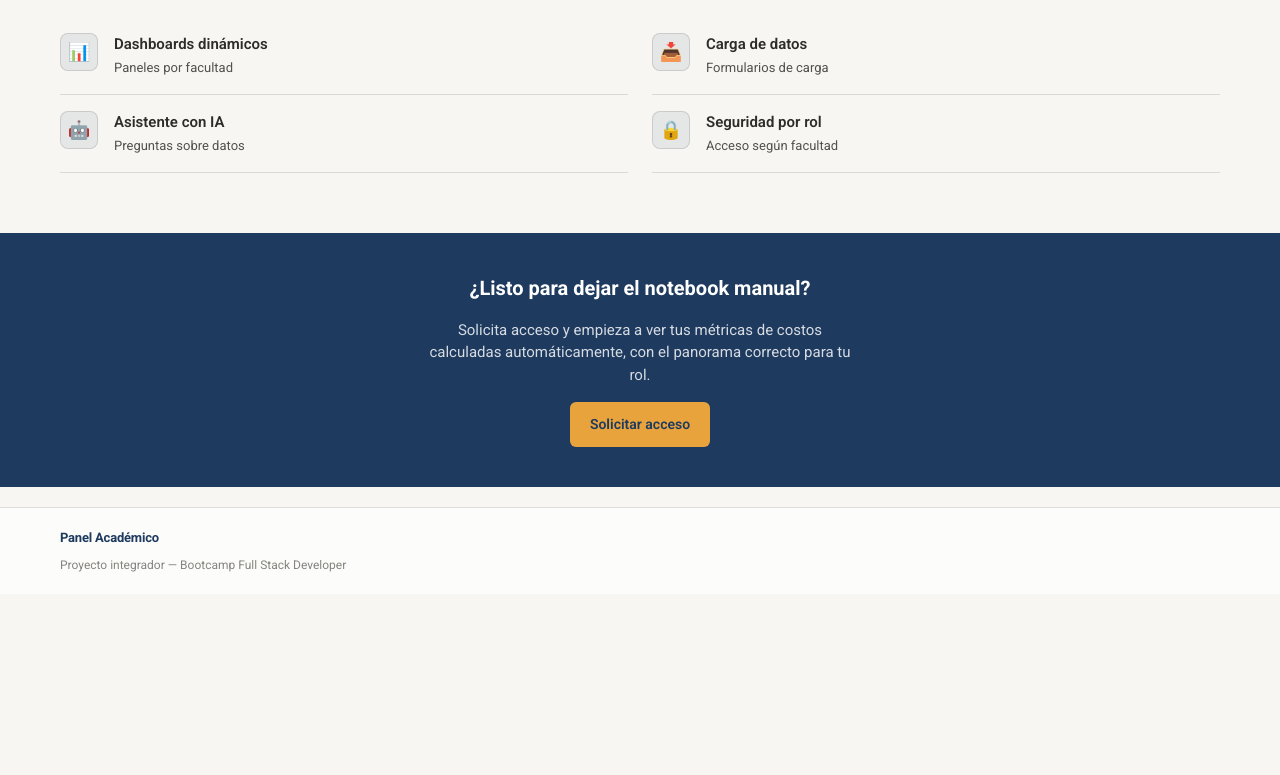
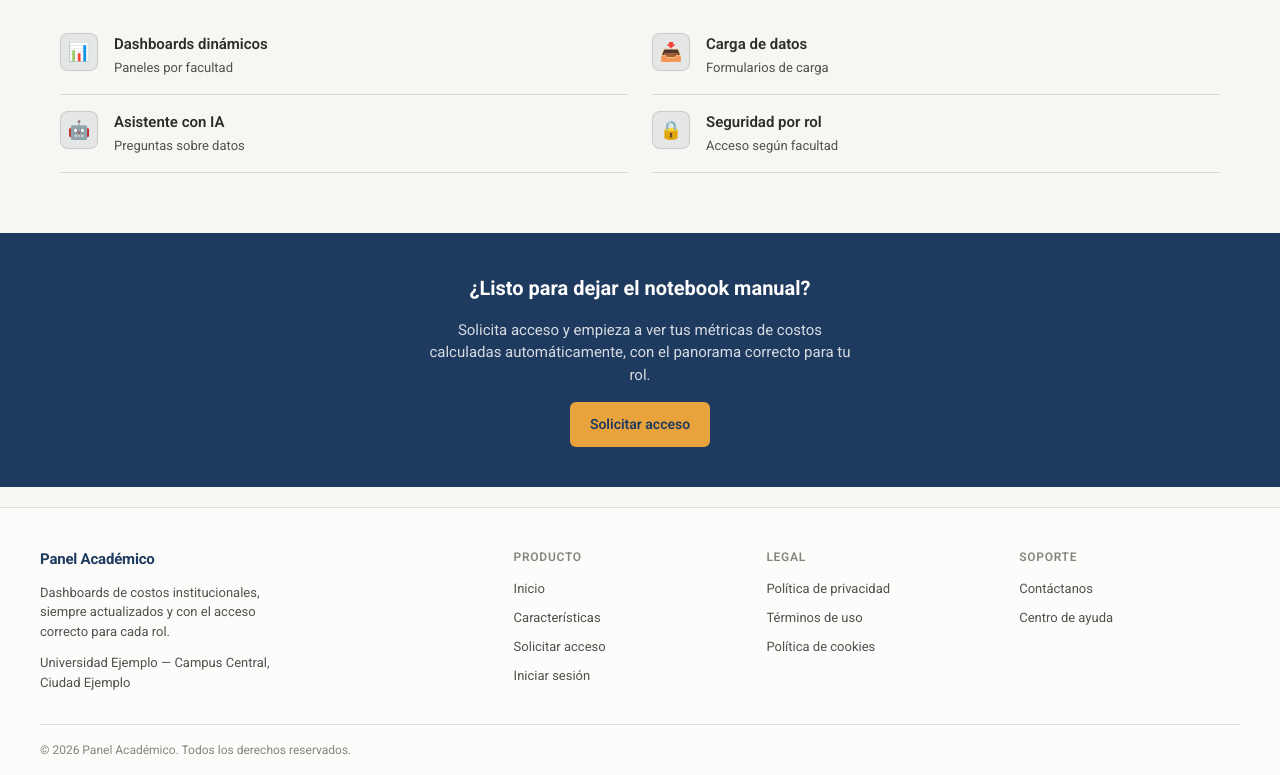
Before and after one commit to eliasmadridmosquera/proyecto_costos, a website: page index.html in a window 1280 px wide. Shown: the part 952-1727 px from the top of the page. Before the commit the page ends 1546 px from the top, so only its background shows below. Drawn offline with Linux system fonts and the light colour scheme.

Commit message:
Footer profesional de 4 columnas, sin la etiqueta de bootcamp
- Reemplaza el footer generico (logo + linea de bootcamp) por un
  footer de producto real: bloque de marca con propuesta de valor,
  columnas Producto/Legal/Soporte, copyright
- Enlaces de Producto van a paginas reales (registro, iniciar-sesion);
  Legal y Soporte quedan como placeholders con TODO (paginas no
  existen aun)
- Se quita "Proyecto integrador - Bootcamp Full Stack Developer":
  un cliente real no tendria esa frase en su sitio

```diff
--- a/css/styles.css
+++ b/css/styles.css
@@ -254,13 +254,28 @@ a{color:inherit;}
 /* ── Footer ── */
 .site-footer{
   border-top:1px solid var(--border); background:var(--surface);
-  padding:var(--space-5) 0; margin-top:var(--space-5);
+  margin-top:var(--space-5);
 }
-.footer-inner{
-  display:flex; flex-direction:column; gap:var(--space-2); align-items:flex-start;
+.footer-grid{
+  display:grid; grid-template-columns:1fr; gap:var(--space-8);
+  padding:var(--space-10) 0 var(--space-8);
+}
+.footer-brand p{
+  font-size:var(--text-sm); color:var(--text-muted); margin:var(--space-3) 0 0; max-width:36ch;
+}
+.footer-address{font-size:var(--text-xs); color:var(--text-soft); margin:var(--space-3) 0 0;}
+.footer-col h3{
+  font-size:var(--text-xs); text-transform:uppercase; letter-spacing:.06em;
+  color:var(--text-soft); margin:0 0 var(--space-3); font-weight:600;
+}
+.footer-col ul{list-style:none; margin:0; padding:0; display:flex; flex-direction:column; gap:var(--space-2);}
+.footer-col a{color:var(--text-muted); text-decoration:none; font-size:var(--text-sm);}
+.footer-col a:hover{color:var(--color-primary); text-decoration:underline;}
+.footer-bottom{
+  border-top:1px solid var(--border); padding:var(--space-4) 0;
   font-size:var(--text-xs); color:var(--text-soft);
 }
-.footer-inner .logo{font-size:var(--text-sm);}
+.footer-bottom p{margin:0;}
 
 /* ══════════════════════════════════════════════════════════
    Tablet (≥768px)
@@ -276,6 +291,7 @@ a{color:inherit;}
   .nav-cta{margin-top:0; margin-left:var(--space-2);}
 
   .roles-list{grid-template-columns:repeat(auto-fit, minmax(200px, 1fr));}
+  .footer-grid{grid-template-columns:2fr 1fr 1fr 1fr;}
   .features-list{
     display:grid; grid-template-columns:repeat(2, 1fr); gap:0 var(--space-6); border-top:none;
   }
--- a/index.html
+++ b/index.html
@@ -163,9 +163,45 @@
   </main>
 
   <footer class="site-footer">
-    <div class="wrap footer-inner">
-      <span class="logo">Panel Académico</span>
-      <span>Proyecto integrador — Bootcamp Full Stack Developer</span>
+    <div class="wrap footer-grid">
+      <div class="footer-brand">
+        <span class="logo">Panel Académico</span>
+        <p>Dashboards de costos institucionales, siempre actualizados y con el acceso correcto para cada rol.</p>
+        <p class="footer-address">Universidad Ejemplo — Campus Central, Ciudad Ejemplo</p>
+      </div>
+
+      <div class="footer-col">
+        <h3>Producto</h3>
+        <ul>
+          <li><a href="index.html#inicio">Inicio</a></li>
+          <li><a href="index.html#caracteristicas">Características</a></li>
+          <li><a href="registro.html">Solicitar acceso</a></li>
+          <li><a href="iniciar-sesion.html">Iniciar sesión</a></li>
+        </ul>
+      </div>
+
+      <div class="footer-col">
+        <h3>Legal</h3>
+        <ul>
+          <!-- TODO: crear estas páginas -->
+          <li><a href="#">Política de privacidad</a></li>
+          <li><a href="#">Términos de uso</a></li>
+          <li><a href="#">Política de cookies</a></li>
+        </ul>
+      </div>
+
+      <div class="footer-col">
+        <h3>Soporte</h3>
+        <ul>
+          <!-- TODO: crear estas páginas -->
+          <li><a href="#">Contáctanos</a></li>
+          <li><a href="#">Centro de ayuda</a></li>
+        </ul>
+      </div>
+    </div>
+
+    <div class="wrap footer-bottom">
+      <p>&copy; 2026 Panel Académico. Todos los derechos reservados.</p>
     </div>
   </footer>
 
```
Also changed, not shown: iniciar-sesion.html (+39 -3 lines), recuperar-clave.html (+39 -3 lines), registro.html (+39 -3 lines).
